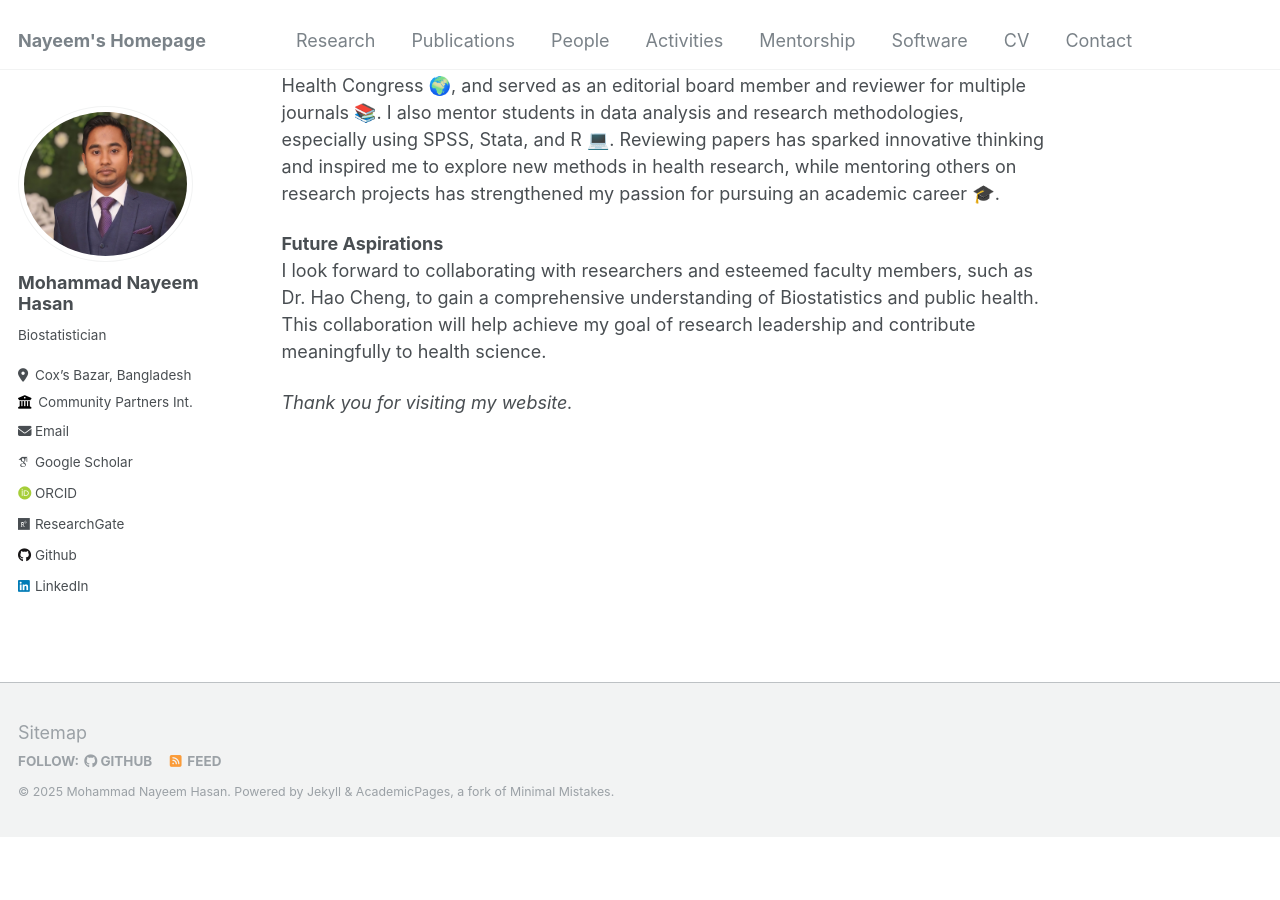
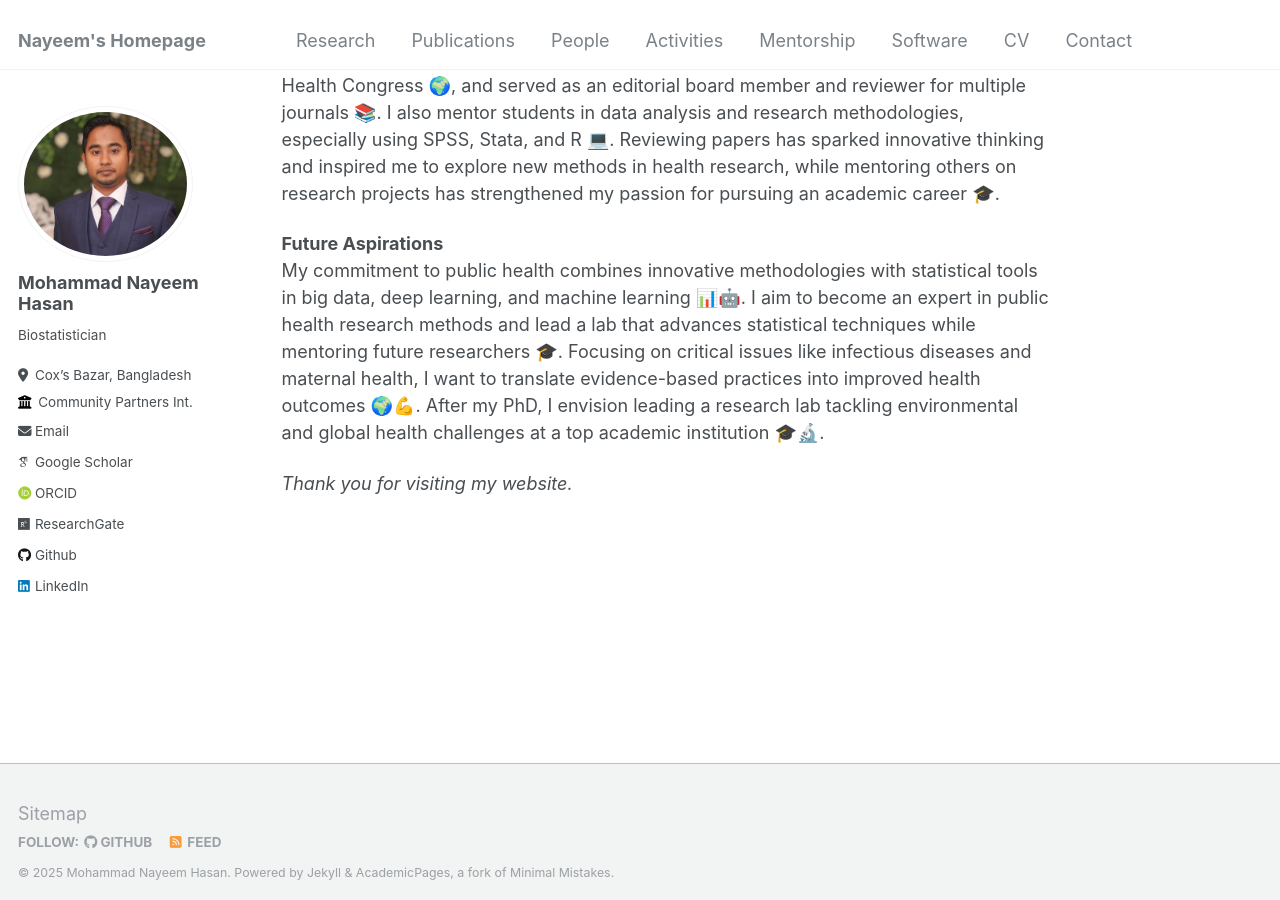
Before and after one commit to nayeemlab/nayeemlab.github.io, a Jekyll site: the page built from _pages/about.md, in a window 1280 px wide and 900 px high, scrolled down 872 px. Built offline with Jekyll 4.4.1, drawn with Linux system fonts in a browser that asks for light colours; some web fonts are replaced; before the commit the page ends 1709 px from its top, so only the background shows below that.

Commit message:
Update about.md

```diff
--- a/_pages/about.md
+++ b/_pages/about.md
@@ -29,6 +29,6 @@ I have presented my research at several conferences, including the 2020 World On
 
 **Future Aspirations**
 <br>
-I look forward to collaborating with researchers and esteemed faculty members, such as Dr. Hao Cheng, to gain a comprehensive understanding of Biostatistics and public health. This collaboration will help achieve my goal of research leadership and contribute meaningfully to health science.
+My commitment to public health combines innovative methodologies with statistical tools in big data, deep learning, and machine learning 📊🤖. I aim to become an expert in public health research methods and lead a lab that advances statistical techniques while mentoring future researchers 🎓. Focusing on critical issues like infectious diseases and maternal health, I want to translate evidence-based practices into improved health outcomes 🌍💪. After my PhD, I envision leading a research lab tackling environmental and global health challenges at a top academic institution 🎓🔬.
 
 *Thank you for visiting my website.*
```
